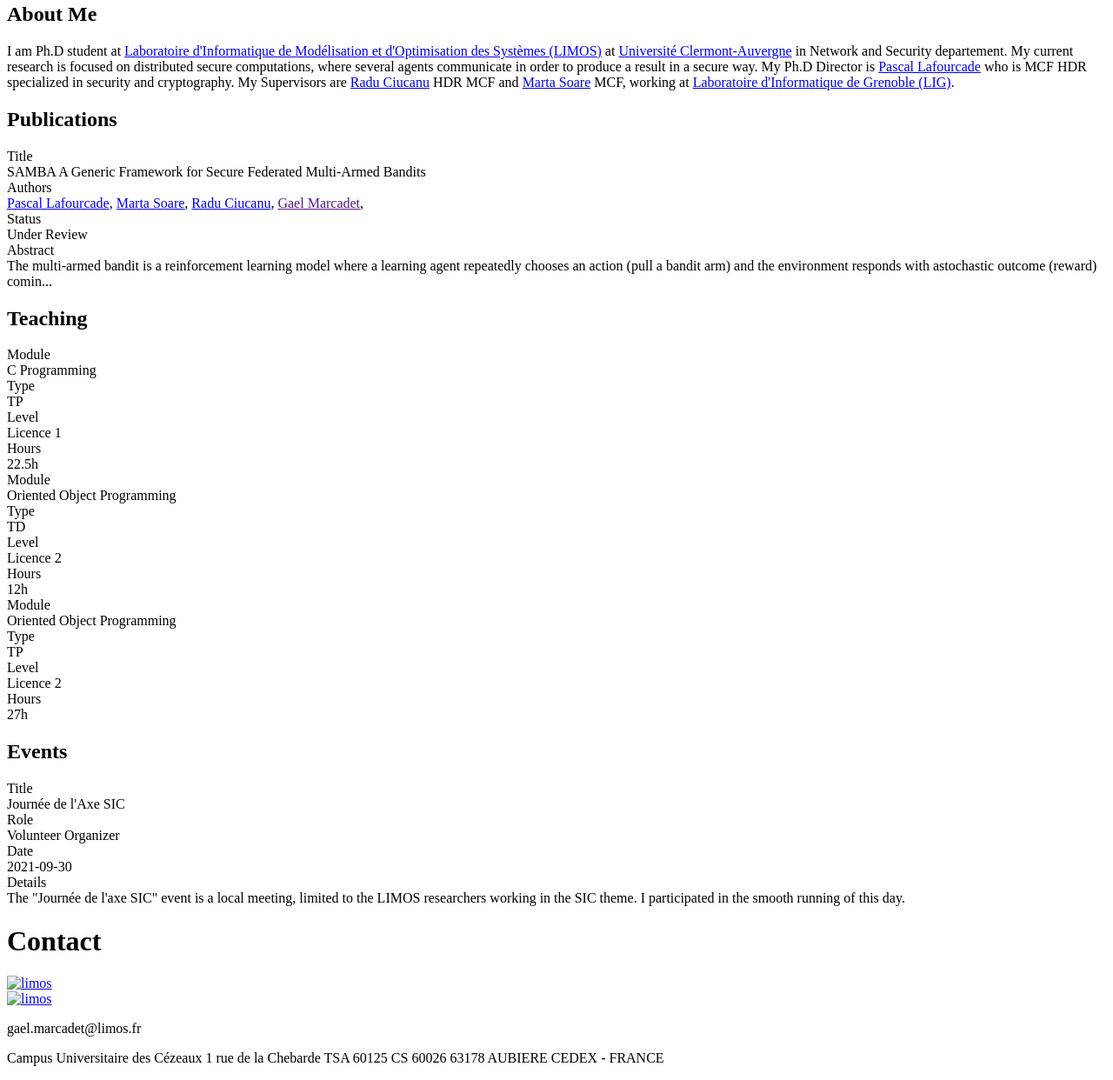
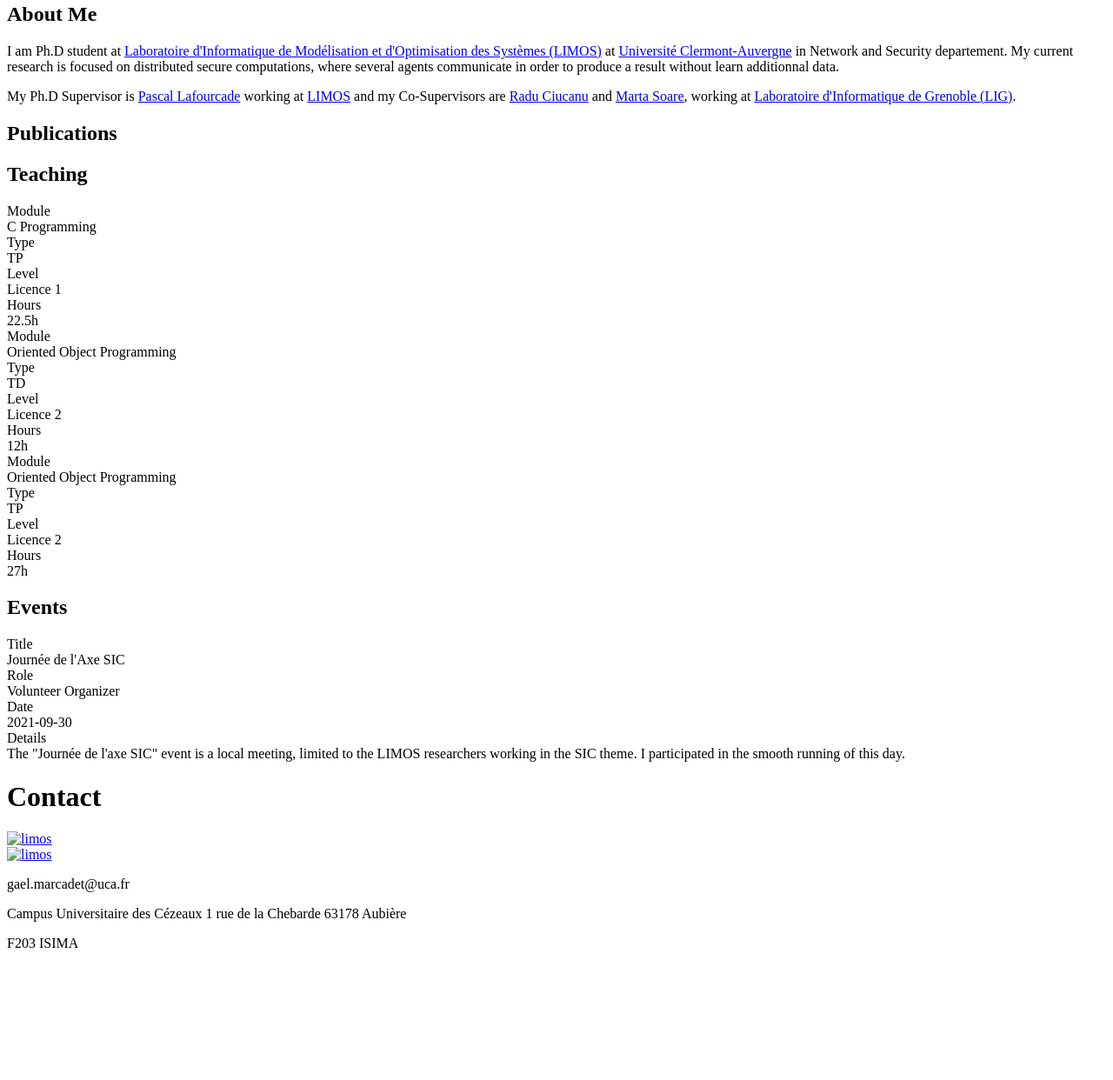
Before and after one commit to gamarcad/personnal-webpage, a Jekyll site: the page built from index.html, in a window 1280 px wide. Shown: the part 348-1590 px from the top of the page at 87% size. Built offline with Jekyll 4.4.1, drawn with Linux system fonts in a browser that asks for light colours; after the commit the page ends 1458 px from its top, so only the background shows below that.

Commit message:
Website Updated

```diff
--- a/_data/papers.yml
+++ b/_data/papers.yml
@@ -1,17 +1,5 @@
 - title: SAMBA A Generic Framework for Secure Federated Multi-Armed Bandits
-  status: Under Review
-  abstract: "The multi-armed bandit is a reinforcement learning model where a learning agent repeatedly
-  chooses an action (pull a bandit arm) and the environment responds with astochastic outcome (reward)
-  coming from an unknown distribution associated with the chosen arm.
-  Bandits have a wide-range of application such as Web recommendation systems.
-  We address the cumulative reward maximization problem in a secure federated learning setting,
-  where multiple data owners keep their data stored locally and collaborate under the coordination of a central orchestration server.
-  We rely on cryptographic schemes and propose Samba, a generic framework for Secure federAted Multi-armed BAndits.
-  Each data owner has data associated to a bandit arm and the bandit algorithm has to sequentially select which data owner is
-  solicited at each time step. We instantiate Samba for five bandit algorithms.
-  We show that Samba returns the same cumulative reward as the non-secure versions of bandit algorithms,
-  while satisfying formally proven security properties. We also show that the overhead due to cryptographic primitives
-  is linear in the size of the input, which is confirmed by our proof-of-concept implementation"
+  submitted: false
   authors:
     - pascal-lafourcade
     - marta-soare
--- a/_data/teaching.yml
+++ b/_data/teaching.yml
@@ -1,15 +1,18 @@
 - module: C Programming
   type: TP
   level: Licence 1
+  year: 2021
   hours: 22.5
 
 
 - module: Oriented Object Programming
   type: TD
   level: Licence 2
+  year: 2021
   hours: 12
 
 - module: Oriented Object Programming
   type: TP
   level: Licence 2
+  year: 2021
   hours: 27
--- a/_includes/about.html
+++ b/_includes/about.html
@@ -1,20 +1,24 @@
 <div class="user-details">
   <h1>About Me</h1>
   <p class="about">
-    I am Ph.D student at <a class="link" href="limos.fr">Laboratoire d'Informatique de Modélisation et d'Optimisation des Systèmes (LIMOS)</a> at <a href="uca.fr">Université Clermont-Auvergne</a> in Network and Security departement.
-    My current research is focused on distributed secure computations, where several agents communicate in order to produce a result in a secure way.
-
-    My Ph.D Director is <a href="https://sancy.iut-clermont.uca.fr/~lafourcade/">Pascal Lafourcade</a> who is MCF HDR specialized in security and cryptography.
-    My Supervisors are <a href="https://lig-membres.imag.fr/ciucanu/">Radu Ciucanu</a> HDR MCF and <a href="https://lig-membres.imag.fr/soare/">Marta Soare</a> MCF, working at
+    I am Ph.D student at <a class="link" target="_blank" href="https://limos.fr">Laboratoire d'Informatique de Modélisation et d'Optimisation des Systèmes (LIMOS)</a> at <a href="uca.fr">Université Clermont-Auvergne</a> in Network and Security departement.
+    My current research is focused on distributed secure computations, where several agents communicate in order to produce a result without learn additionnal data.
+  </p>
+  <div class="seperator"></div>
+  <p class="about">
+    My Ph.D Supervisor is <a target="_blank" href="https://sancy.iut-clermont.uca.fr/~lafourcade/">Pascal Lafourcade</a> working at <a target="_blank" href="https://limos.fr">LIMOS</a> and my
+    Co-Supervisors are <a href="https://lig-membres.imag.fr/ciucanu/">Radu Ciucanu</a> and <a href="https://lig-membres.imag.fr/soare/">Marta Soare</a>, working at
     <a href="https://www.liglab.fr/en">Laboratoire d'Informatique de Grenoble (LIG)</a>.
   </p>
 </div>
 
 
+
 <div class="user-details">
   <h1>Publications</h1>
   <div class="papers">
-    {% for paper in site.data.papers %}
+    {% for paper in site.data.paper s%}
+      {% if paper.published %}
       <div class="container paper">
         <div class="title">
           <div class="left">Title</div>
@@ -34,20 +38,8 @@
             {% endfor %}
           </div>
         </div>
-        <div class="status">
-          <div class="left">Status</div>
-          <div class="right">
-            {{paper.status}}
-          </div>
-        </div>
-        <div class="abstract">
-          <div class="left">Abstract</div>
-          <div class="right">
-            {{paper.abstract | truncate: 200 }}
-          </div>
-        </div>
-
       </div>
+      {% endif %}
     {% endfor %}
 </div>
 
--- a/_includes/footer.html
+++ b/_includes/footer.html
@@ -16,15 +16,17 @@
         <div class="contact">
             <p class="mail">
                 <i class="icon fa fa-envelope"></i>
-                gael.marcadet@limos.fr
+                gael.marcadet@uca.fr
             </p>
             <p class="location">
                 <i class="icon fa fa-map-marker"></i>
                 Campus Universitaire des Cézeaux
                 1 rue de la Chebarde
-                TSA 60125
-                CS 60026
-                63178 AUBIERE CEDEX - FRANCE
+                63178 Aubière
+            </p>
+            <p class="door">
+                <i class="icon fa fa-map-marker"></i>
+                F203 ISIMA
             </p>
         </div>
     </div>
```
Also changed, not shown: assets/css/custom.css (+24 -5 lines).
